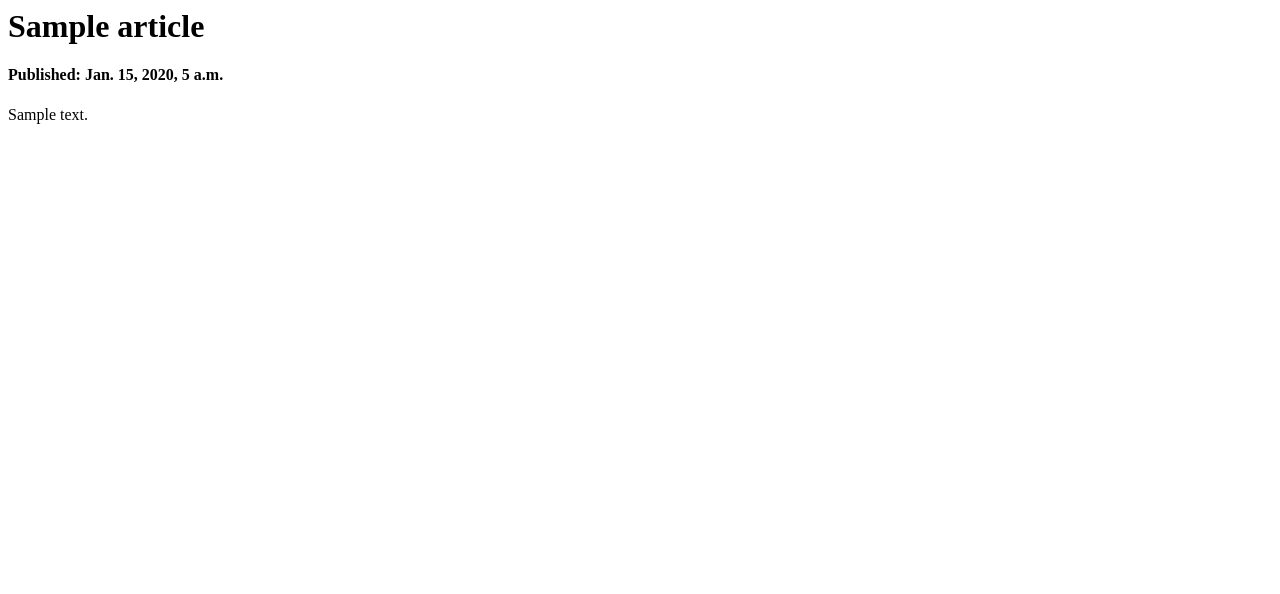
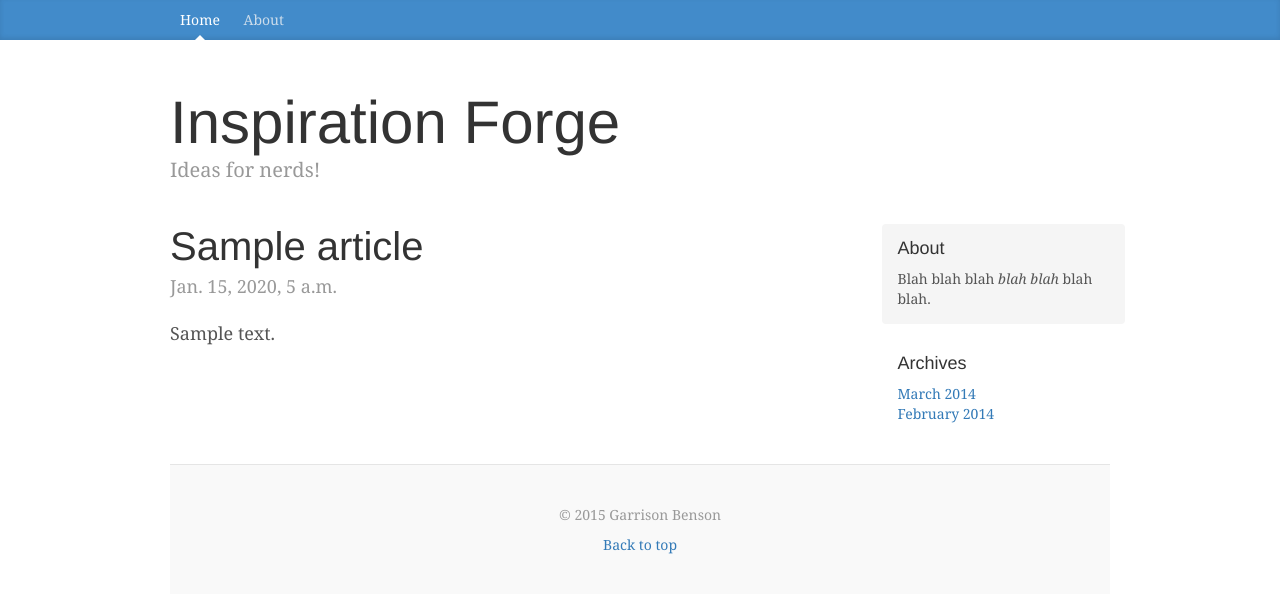
Before and after one commit to FarmCodeGary/InspirationForge, a Django app: page /1/ in a window 1280 px wide. Shown: the top 594 px of the page. Run offline with Django 3.2, Linux system fonts and the light colour scheme; tables that the repository leaves empty hold one stand-in row (values such as "Sample post"); some libraries are stand-ins or nearby versions.

Commit message:
Article detail template changed over to use template inheritance/bootstrap blog.

```diff
--- a/forgeblog/templates/forgeblog/article.html
+++ b/forgeblog/templates/forgeblog/article.html
@@ -1,3 +1,9 @@
-<h1>{{ article.title }}</h1>
-<h4>Published: {{ article.pub_date }}</h4>
-<p>{{ article.text }}</p>
+{% extends "base.html" %}
+
+{% block content %}
+<div class="blog-post">
+  <h2 class="blog-post-title">{{ article.title }}</h2>
+  <p class="blog-post-meta">{{ article.pub_date }}</p>
+  <p>{{ article.text }}</p>
+</div><!-- /.blog-post -->
+{% endblock %}
--- a/forgeblog/templates/forgeblog/index.html
+++ b/forgeblog/templates/forgeblog/index.html
@@ -4,7 +4,7 @@
 {% if latest_article_list %}
 {% for article in latest_article_list %}
 <div class="blog-post">
-  <h2 class="blog-post-title">{{ article.title }}</h2>
+  <a href="{% url 'forgeblog:article' article.id %}"><h2 class="blog-post-title">{{ article.title }}</h2></a>
   <p class="blog-post-meta">{{ article.pub_date }}</p>
   <p>{{ article.text }}</p>
 </div><!-- /.blog-post -->
--- a/templates/base.html
+++ b/templates/base.html
@@ -64,7 +64,7 @@
       </div><!-- /.container -->
 
       <footer class="blog-footer">
-	<p>Blog template built for <a href="http://getbootstrap.com">Bootstrap</a> by <a href="https://twitter.com/mdo">@mdo</a>.</p>
+	<p>&copy; 2015 Garrison Benson</p>
 	<p>
 	  <a href="#">Back to top</a>
 	</p>
```
